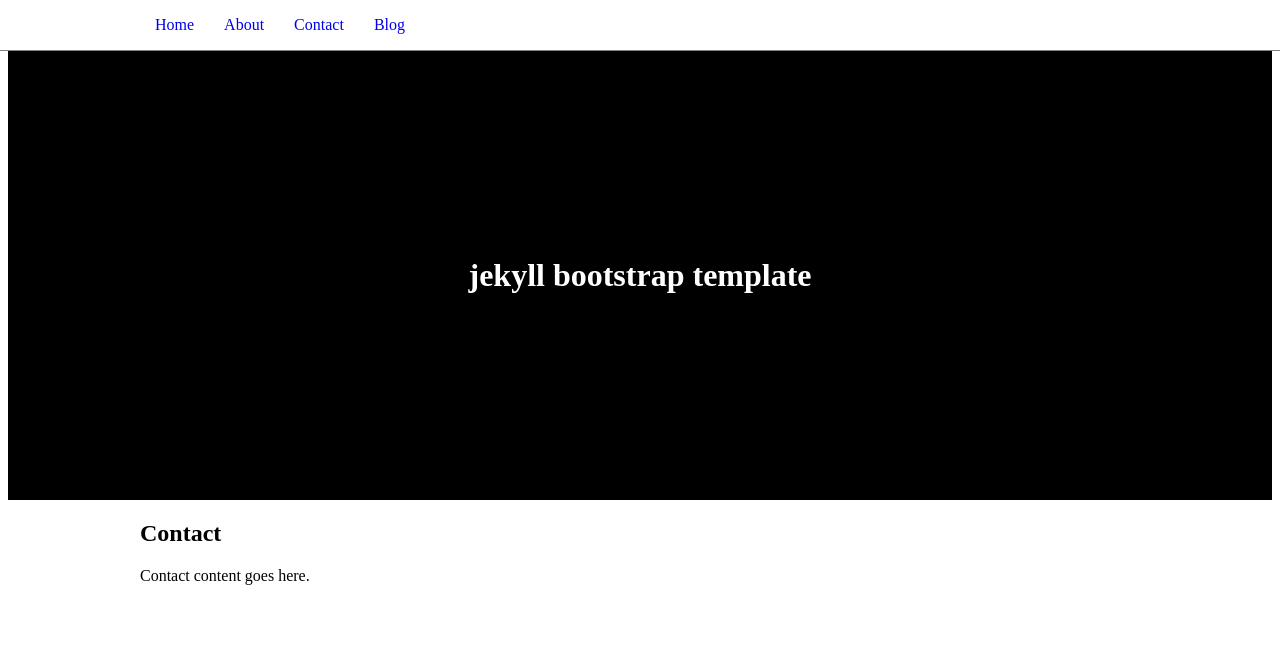
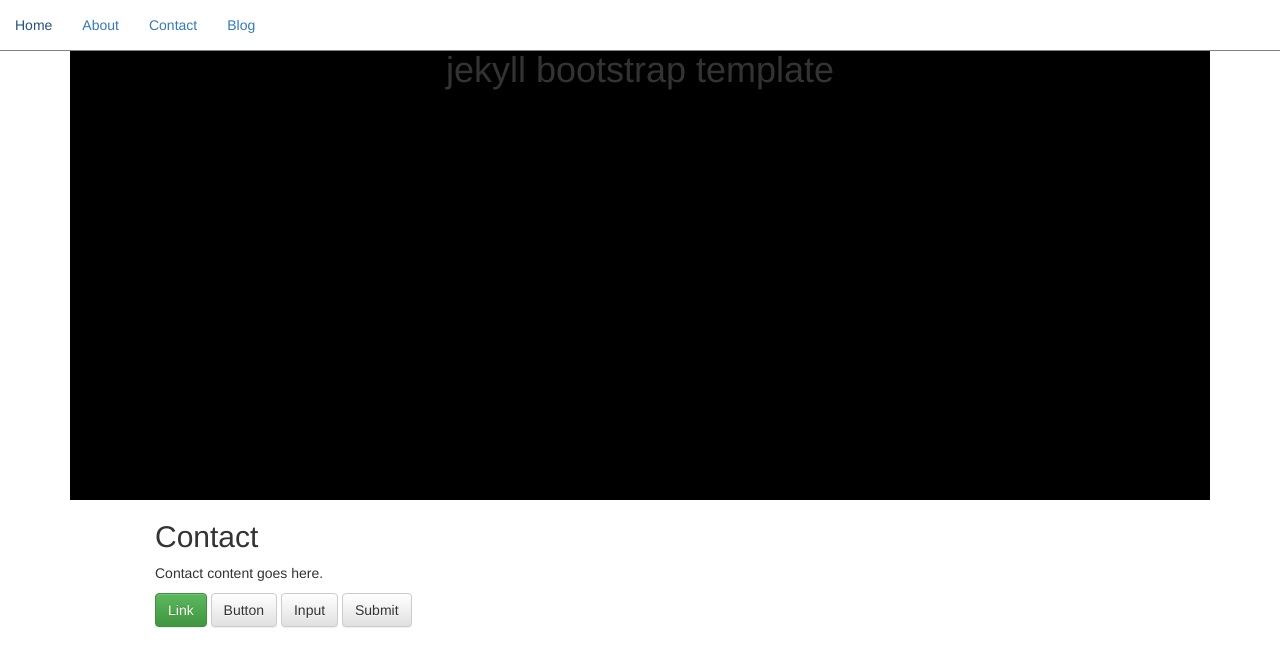
Before and after one commit to frian/jekyll-bootstrap-template, a Jekyll site: the page built from _pages/02_contact.md, in a window 1280 px wide. Shown: the top 667 px of the page. Built offline with Jekyll 4.4.1, drawn with Linux system fonts in a browser that asks for light colours; nearby versions of some CDN libraries; library files that are not in the unit come from our copies.

Commit message:
added bootstrap

```diff
--- a/_includes/html_head.html
+++ b/_includes/html_head.html
@@ -5,7 +5,33 @@
 
 	<title>{% if page.title %}{{ page.title }}{% else %}{{ site.title }}{% endif %}</title>
 
+    <script
+        src="http://code.jquery.com/jquery-1.12.4.min.js"
+        integrity="sha256-ZosEbRLbNQzLpnKIkEdrPv7lOy9C27hHQ+Xp8a4MxAQ="
+        crossorigin="anonymous"></script>
+
+    <!-- Latest compiled and minified CSS -->
+    <link
+        rel="stylesheet"
+        href="https://maxcdn.bootstrapcdn.com/bootstrap/3.3.7/css/bootstrap.min.css"
+        integrity="sha384-BVYiiSIFeK1dGmJRAkycuHAHRg32OmUcww7on3RYdg4Va+PmSTsz/K68vbdEjh4u"
+        crossorigin="anonymous">
+
+    <!-- Optional theme -->
+    <link rel="stylesheet"
+        href="https://maxcdn.bootstrapcdn.com/bootstrap/3.3.7/css/bootstrap-theme.min.css"
+        integrity="sha384-rHyoN1iRsVXV4nD0JutlnGaslCJuC7uwjduW9SVrLvRYooPp2bWYgmgJQIXwl/Sp"
+        crossorigin="anonymous">
+
+    <!-- Latest compiled and minified JavaScript -->
+    <script src="https://maxcdn.bootstrapcdn.com/bootstrap/3.3.7/js/bootstrap.min.js"
+        integrity="sha384-Tc5IQib027qvyjSMfHjOMaLkfuWVxZxUPnCJA7l2mCWNIpG9mGCD8wGNIcPD7Txa"
+        crossorigin="anonymous"></script>
+
 	<link rel="stylesheet" href="{{ "/css/main.css" | prepend: site.baseurl }}">
+    <link rel="stylesheet" href="{{ "/css/bootstrap.min.css" | prepend: site.baseurl }}">
+    <link rel="stylesheet" href="{{ "/css/bootstrap-theme.min.css" | prepend: site.baseurl }}">
+
 	<link rel="canonical" href="{{ page.url | replace:'index.html','' | prepend: site.baseurl | prepend: site.url }}">
 
 </head>
--- a/_includes/topbar.html
+++ b/_includes/topbar.html
@@ -1,5 +1,5 @@
 <section id="topbar">
-    <div class="container">
+    <div class="containe">
         <nav>
             <ul>
                 <li><a href="{{ "/" | prepend: site.baseurl }}">Home</a></li>
--- a/_layouts/default.html
+++ b/_layouts/default.html
@@ -2,11 +2,14 @@
 <html lan="en">
 {% include html_head.html %}
 <body>
-    {% include topbar.html %}
-    {% include header.html %}
+    <div class="container">
 
-    <main>
-        {{ content }}
-    </main>
+        {% include topbar.html %}
+        {% include header.html %}
+
+        <main>
+            {{ content }}
+        </main>
+    </div>
 </body>
 </html>
--- a/_pages/02_contact.md
+++ b/_pages/02_contact.md
@@ -5,3 +5,8 @@ permalink: /contact/
 ---
 
 Contact content goes here.
+
+<a class="btn btn-success" href="#" role="button">Link</a>
+<button class="btn btn-default" type="submit">Button</button>
+<input class="btn btn-default" type="button" value="Input">
+<input class="btn btn-default" type="submit" value="Submit">
--- a/_posts/2017-01-08-jekyll-template.markdown
+++ b/_posts/2017-01-08-jekyll-template.markdown
@@ -1,4 +1,5 @@
----
+
+$---
 layout: post
 title:  "Welcome"
 date:   2017-01-08
--- a/_sass/_layout.scss
+++ b/_sass/_layout.scss
@@ -17,10 +17,10 @@ main {
 	margin: 0 auto;
 }
 
-.container {
-	max-width: $content-width;
-	margin: 0 auto;
-}
+// .container {
+// 	max-width: $content-width;
+// 	margin: 0 auto;
+// }
 
 /* Aside */
 
```
